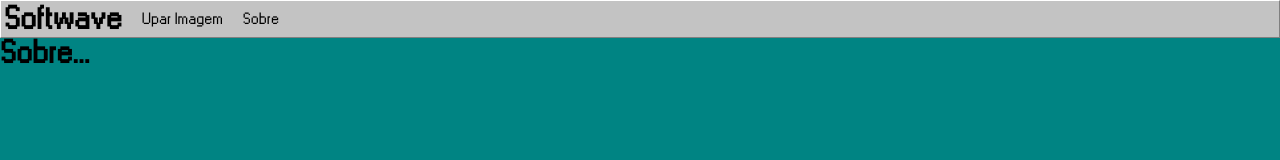
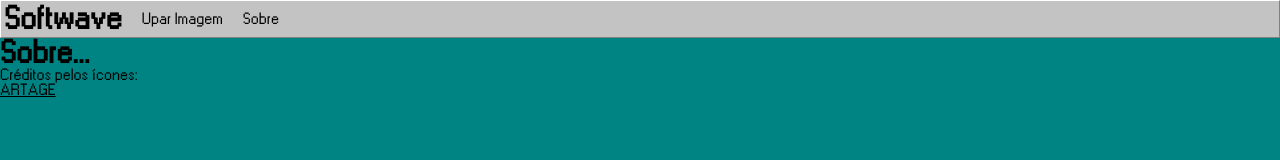
Before and after one commit to gabrielpdsilva/softwave, a React (Create React App) app: page /sobre in a window 1280 px wide. Shown: the top 160 px of the page. Built offline with nearby package versions, Linux system fonts and the light colour scheme.

Commit message:
colocando creditos ao ARTAGE pelos icones

```diff
--- a/src/pages/About/index.js
+++ b/src/pages/About/index.js
@@ -1,4 +1,5 @@
 import React, {useEffect} from 'react';
+import { Link } from 'react-router-dom';
 import {Container} from './styles';
 
 const About = () => {
@@ -10,6 +11,9 @@ const About = () => {
     return (
         <Container>
             <h1>Sobre...</h1>
+            <p>Créditos pelos ícones:</p>
+
+            <a target="_blank" href="https://artage.io/en">ARTAGE</a>
         </Container>
     );
 }
```
Also changed, not shown: 1 other file (tests, documents, lock files or other folders).
